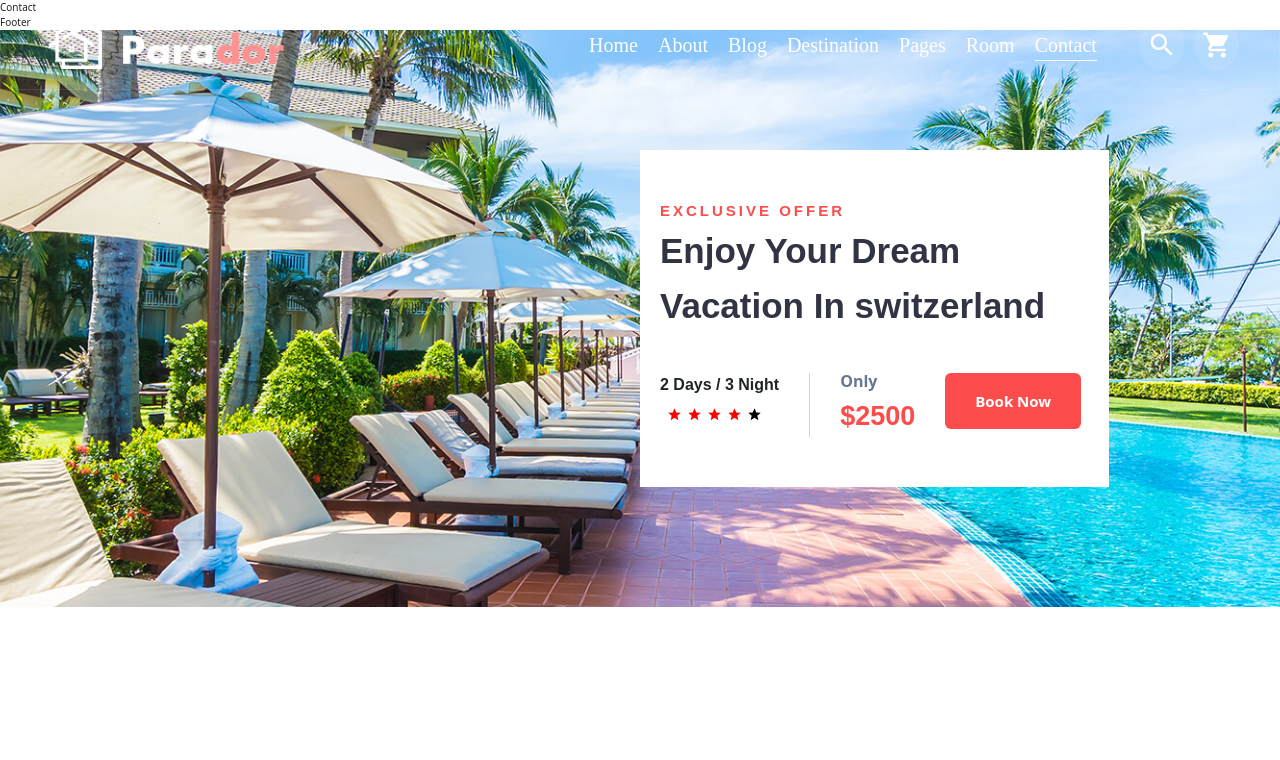
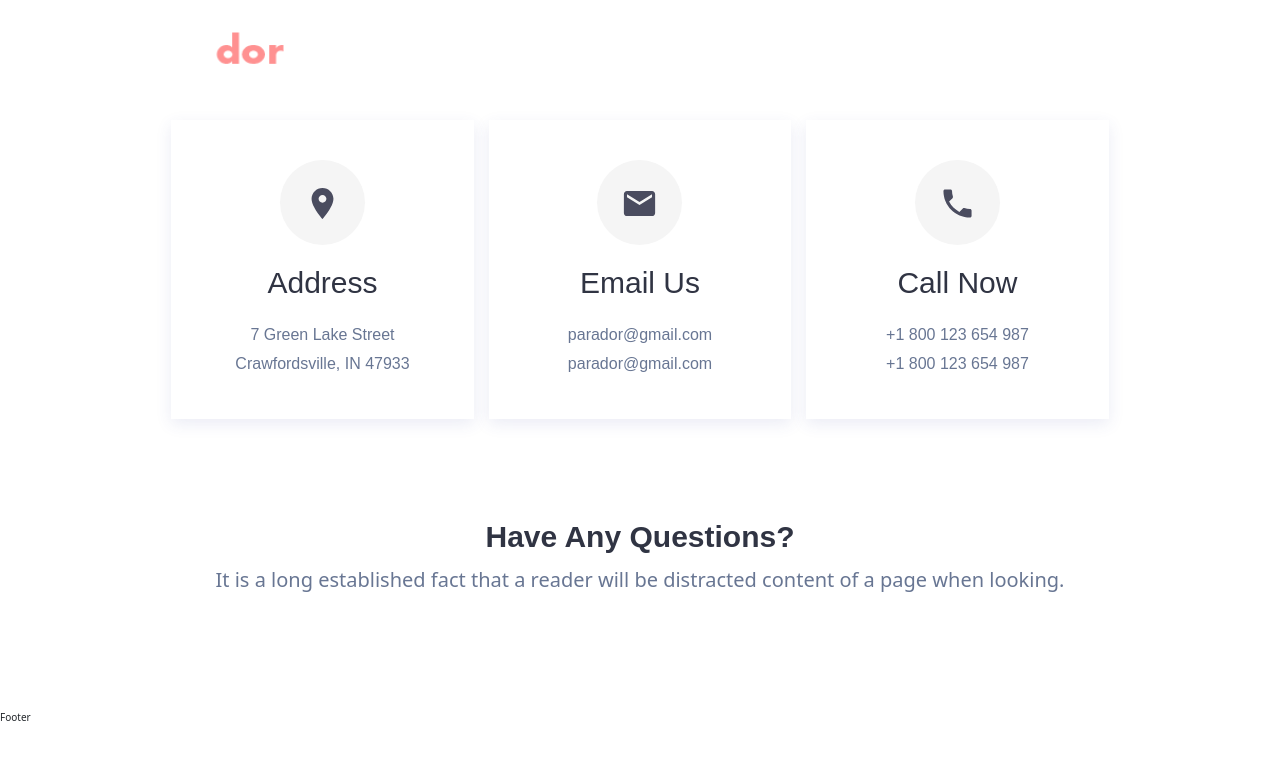
Before and after one commit to ntnhat267/NITC-Booking-Hotel, a React (Create React App) app: page /contact in a window 1280 px wide. Shown: the top 760 px of the page. Built offline with nearby package versions, Linux system fonts and the light colour scheme.

Commit message:
updateContactInfo

```diff
--- a/src/App.js
+++ b/src/App.js
@@ -3,15 +3,13 @@ import React from "react";
 import { Counter } from "./features/counter/Counter";
 // import './App.css';
 import Layout from "./components/Layout/Layout";
-import Services from "./components/Services/Services";
-import ExclusiveOffer from "components/ExclusiveOffer/ExclusiveOffer";
-import AboutEO from "components/AboutEO/AboutEO";
+
+import ContactInfo from "components/ContactInfo/ContactInfo";
 
 function App() {
   return (
     <div className="App">
       <Layout />
-      <ExclusiveOffer />
     </div>
   );
 }
--- /dev/null
+++ b/src/components/ContactInfo/ContactInfo.js
@@ -0,0 +1,75 @@
+import React from "react";
+import RoomIcon from "@mui/icons-material/Room";
+import EmailIcon from "@mui/icons-material/Email";
+import PhoneIcon from "@mui/icons-material/Phone";
+import "./ContactInfo.scss";
+const ContactInfo = () => {
+  return (
+    <div className="wpo-contact-section section-padding">
+      <div className="container">
+        <div className="col col-lg-10 offset-lg-1">
+          <div className="contact-info">
+            <div className="row">
+
+              <div className="col col-xl-4 col-lg-6 col-md-6 col-12">
+                <div className="info-item">
+                  <div className="contact-icon">
+                    <div className="icon-wrapper">
+                      <RoomIcon className="icon"></RoomIcon>
+                    </div>
+                  </div>
+                  <div className="contact-text">
+                    <h2>Address</h2>
+                    <p>7 Green Lake Street Crawfordsville, IN 47933</p>
+                    <p></p>
+                  </div>
+                </div>
+              </div>
+
+              <div className="col col-xl-4 col-lg-6 col-md-6 col-12">
+                <div className="info-item">
+                  <div className="contact-icon">
+                    <div className="icon-wrapper">
+                      <EmailIcon className="icon"></EmailIcon>
+                    </div>
+                  </div>
+                  <div className="contact-text">
+                    <h2>Email Us</h2>
+                    <p>parador@gmail.com</p>
+                    <p>parador@gmail.com</p>
+                  </div>
+                </div>
+              </div>
+
+              <div className="col col-xl-4 col-lg-6 col-md-6 col-12">
+                <div className="info-item">
+                  <div className="contact-icon">
+                    <div className="icon-wrapper">
+                      <PhoneIcon className="icon"></PhoneIcon>
+                    </div>
+                  </div>
+                  <div className="contact-text">
+                    <h2>Call Now</h2>
+                    <p>+1 800 123 654 987</p>
+                    <p>+1 800 123 654 987</p>
+                  </div>
+                </div>
+              </div>
+
+            </div>
+
+          </div>
+        </div>
+        <div className="contact-title">
+          <h2>Have Any Questions?</h2>
+          <p>
+            It is a long established fact that a reader will be distracted
+            content of a page when looking.
+          </p>
+        </div>
+      </div>
+    </div>
+  );
+};
+
+export default ContactInfo;
--- /dev/null
+++ b/src/components/ContactInfo/ContactInfo.scss
@@ -0,0 +1,57 @@
+.section-padding{
+    padding: 120px 0;
+}
+.wpo-contact-section, .contact-info{
+    padding-bottom: 100px;
+}
+.info-item{
+    box-shadow: 0 5px 15px 0 rgb(62 65 159 / 10%);
+    padding:40px;
+    align-items: center;
+    text-align: center;
+
+}
+.icon-wrapper{
+    background: #f5f5f5;
+    border-radius: 50%;
+    height: 85px;
+    line-height: 85px;
+    margin: 0 auto;
+    text-align: center;
+    width: 85px;
+}
+.icon{
+    transform: scale(2.5);
+    color:#4a4c5f;
+}
+.contact-text h2{
+    font-size: 30px;
+    font-weight: 500;
+    margin: 20px 0;
+    color: #303443;
+    font-family: Futara PT, sans-serif;
+}
+.contact-text p{
+    color: #687693;
+    font-size: 16px;
+    line-height: 1.8em;
+    font-family: Futara, sans-serif;
+    margin-bottom: 0;
+}
+.contact-title{
+    text-align: center;
+}
+.contact-title h2{
+    color: #303443;
+    font-size: 3rem;
+    font-weight: 600;
+    font-family: Futara, sans-serif;
+
+
+}
+.contact-title p{
+    color: #687693;
+    font-size: 20px;
+    line-height: 2em;
+
+}
--- a/src/pages/Contact/Contact.js
+++ b/src/pages/Contact/Contact.js
@@ -1,9 +1,10 @@
+import ContactInfo from 'components/ContactInfo/ContactInfo';
 import React from 'react';
 
 const Contact = () => {
     return (
         <>
-            Contact
+            <ContactInfo/>
         </>
      );
 }
```
